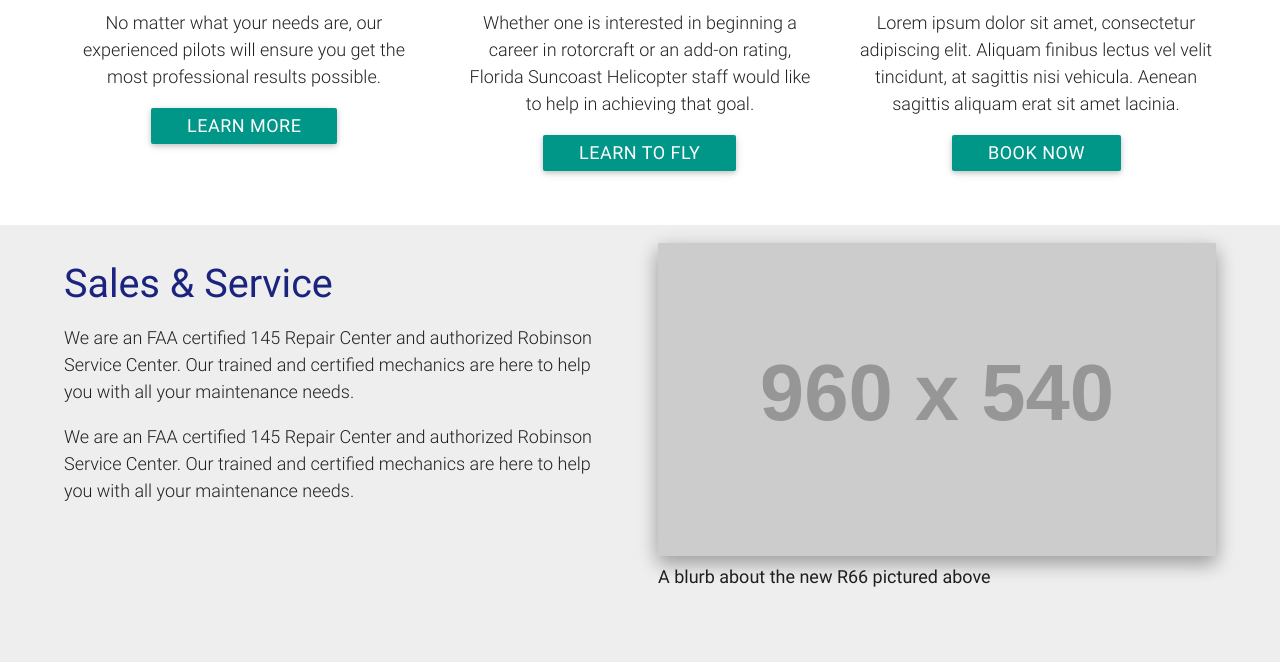
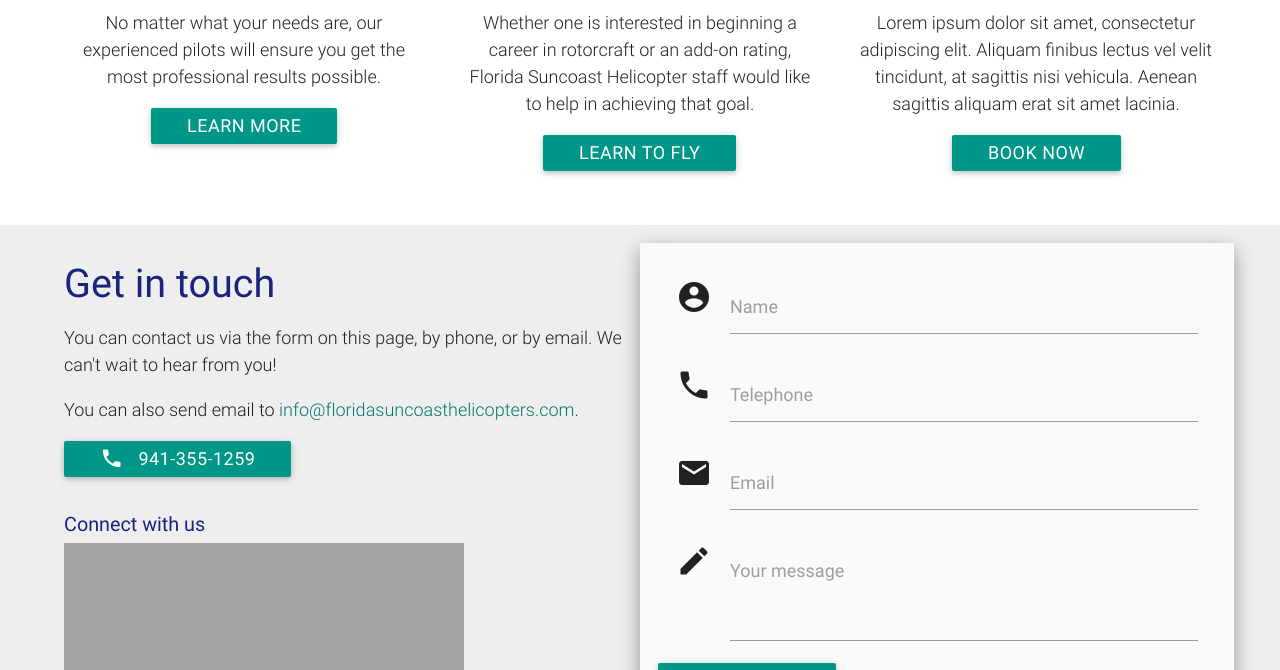
Before and after one commit to joncoop/fsh, a Jekyll site: the page built from index.html, in a window 1280 px wide and 1400 px high, scrolled down 1224 px. Shown: the top 670 px of the window. Built offline with Jekyll 4.4.1, drawn with Linux system fonts in a browser that asks for light colours; nearby versions of some CDN libraries; some of the changed text lies outside the part shown.

Commit message:
Moved contact form to include.

```diff
--- /dev/null
+++ b/_includes/contact.html
@@ -0,0 +1,52 @@
+<div class="row">
+  <div class="col s12 m6">
+    <h2>Get in touch</h2>
+    <p class="light">You can contact us via the form on this page, by phone, or by email. We can't wait to hear from you!</p>
+    <p class="light">You can also send email to <a href="mailto:info@floridasuncoasthelicopters.com">info@floridasuncoasthelicopters.com</a>.</p>
+
+    <a class="waves-effect waves-light btn" href="tel:+1-941-355-1259"><i class="material-icons left">phone</i>941-355-1259</a>
+    <br><br>
+
+    <h5>Connect with us</h5>
+    <a href="https://www.facebook.com/Florida-Suncoast-Helicopters-167594603293714/"><img class="social-icon" src="{{ site.github.url }}/img/facebook.png" alt="Follow on Facebook"></a>
+    <a href="https://www.instagram.com/fshelicopters/"><img class="social-icon" src="{{ site.github.url }}/img/instagram.png" alt="Follow on Instagram"></a>
+    <a href="https://twitter.com/suncoastheli"><img class="social-icon" src="{{ site.github.url }}/img/twitter.png" alt="Follow on Twitter"></a>
+    <br><br>
+  </div>
+
+  <div class="col s12 m6 grey lighten-5 z-depth-2">
+    <div class="section">
+      <form action="https://formspree.io/{{ site.email }}" method="post">
+        <div class="input-field col s12">
+          <i class="material-icons prefix">account_circle</i>
+          <input id="icon_prefix" type="text" class="validate" name="name">
+          <label for="icon_prefix">Name</label>
+        </div>
+        <div class="input-field col s12">
+          <i class="material-icons prefix">phone</i>
+          <input id="icon_telephone" type="tel" class="validate" name="phone">
+          <label for="icon_telephone">Telephone</label>
+        </div>
+        <div class="input-field col s12">
+          <i class="material-icons prefix">email</i>
+          <input id="icon_telephone" type="email" class="validate" name="email">
+          <label for="icon_email">Email</label>
+        </div>
+        <div class="input-field col s12">
+          <i class="material-icons prefix">mode_edit</i>
+          <textarea id="icon_message" class="materialize-textarea" name="message"></textarea>
+          <label for="icon_message">Your message</label>
+        </div>
+
+        <!-- hidden fields for formspree -->
+        <input type="hidden" name="_subject" value="New submission from FSH">
+        <input type="text" name="_gotcha" style="display:none">
+        <input type="hidden" name="_next" value="{{ site.github.url }}/thanks.html" />
+
+        <button class="btn waves-effect waves-light" type="submit" name="action">Submit
+          <i class="material-icons right">send</i>
+        </button>
+      </form>
+    </div>
+  </div>
+</div>
--- a/index.html
+++ b/index.html
@@ -63,104 +63,7 @@
 <!-- Sales & Service  section-->
 <div class="section grey lighten-3">
   <div class="container">
-    <div class="row">
-      <div class="col s12 m6">
-        <h2>Sales &amp; Service</h2>
-        <p class="light">We are an FAA certified 145 Repair Center and authorized Robinson Service Center. Our trained and certified mechanics are here to help you with all your maintenance needs.</p>
-        <p class="light">We are an FAA certified 145 Repair Center and authorized Robinson Service Center. Our trained and certified mechanics are here to help you with all your maintenance needs.</p>
-      </div>
-
-      <div class="col s12 m6 hide-on-small-only">
-        <figure>
-          <img class="responsive-img z-depth-2" src="http://dummyimage.com/960x540/aaa/fff" alt="The new R66">
-          <figcaption>A blurb about the new R66 pictured above</figcaption>
-        </figure>
-      </div>
-    </div>
-  </div>
-</div>
-
-
-<!-- Map section -->
-<div class="section">
-  <div class="container">
-    <div class="row">
-      <div class="col s12 m6">
-        <h2>Come for a visit</h2>
-        <p class="light">A blurb about why our location is great can go here.</p>
-        <p class="light">
-          Rectrix North<br>
-          Sarasota-Bradenton Intl. Airport<br>
-          1244 Clyde Jones Rd<br>
-          Sarasota, FL 34243
-        </p>
-        <a class="waves-effect waves-light btn" href="https://goo.gl/maps/56PhyUbGqqH2"><i class="material-icons left">place</i>Get Directions</a>
-      </div>
-
-      <div class="col s12 m6 hide-on-small-only">
-        {% include map.html %}
-      </div>
-    </div>
-  </div>
-</div>
-
-
-<!-- Contact section -->
-<div class="section grey lighten-3">
-  <div class="container">
-      <div class="row">
-        <div class="col s12 m6">
-          <h2>Get in touch</h2>
-          <p class="light">You can contact us via the form on this page, by phone, or by email. We can't wait to hear from you!</p>
-          <p class="light">You can also send email to <a href="info@floridasuncoasthelicopters.com">info@floridasuncoasthelicopters.com</a>.</p>
-
-          <a class="waves-effect waves-light btn" href="tel:+1-941-355-1259"><i class="material-icons left">phone</i>941-355-1259</a>
-          <br><br>
-
-          <h5>Connect with us</h5>
-          <a href="https://www.facebook.com/Florida-Suncoast-Helicopters-167594603293714/"><img class="social-icon" src="{{ site.github.url }}/img/facebook.png" alt="Follow on Facebook"></a>
-          <a href="https://www.instagram.com/fshelicopters/"><img class="social-icon" src="{{ site.github.url }}/img/instagram.png" alt="Follow on Instagram"></a>
-          <a href="https://twitter.com/suncoastheli"><img class="social-icon" src="{{ site.github.url }}/img/twitter.png" alt="Follow on Twitter"></a>
-          <br><br>
-        </div>
-
-        <div class="col s12 m6 grey lighten-5 z-depth-2">
-          <div class="section">
-            <form action="https://formspree.io/{{ site.email }}" method="post">
-              <div class="input-field col s12">
-                <i class="material-icons prefix">account_circle</i>
-                <input id="icon_prefix" type="text" class="validate" name="name">
-                <label for="icon_prefix">Name</label>
-              </div>
-              <div class="input-field col s12">
-                <i class="material-icons prefix">phone</i>
-                <input id="icon_telephone" type="tel" class="validate" name="phone">
-                <label for="icon_telephone">Telephone</label>
-              </div>
-              <div class="input-field col s12">
-                <i class="material-icons prefix">email</i>
-                <input id="icon_telephone" type="email" class="validate" name="email">
-                <label for="icon_email">Email</label>
-              </div>
-              <div class="input-field col s12">
-                <i class="material-icons prefix">mode_edit</i>
-                <textarea id="icon_message" class="materialize-textarea" name="message"></textarea>
-                <label for="icon_message">Your message</label>
-              </div>
-
-              <!-- hidden fields for formspree -->
-              <input type="hidden" name="_subject" value="New submission from FSH">
-              <input type="text" name="_gotcha" style="display:none">
-              <input type="hidden" name="_next" value="{{ site.github.url }}/thanks.html" />
-
-              <button class="btn waves-effect waves-light" type="submit" name="action">Submit
-                <i class="material-icons right">send</i>
-              </button>
-            </form>
-          </div>
-        </div>
-      </div>
-    </div>
+    {% include contact.html %}
   </div>
 </div>
 
```
Also changed, not shown: contact.html (+1 -31 lines).
